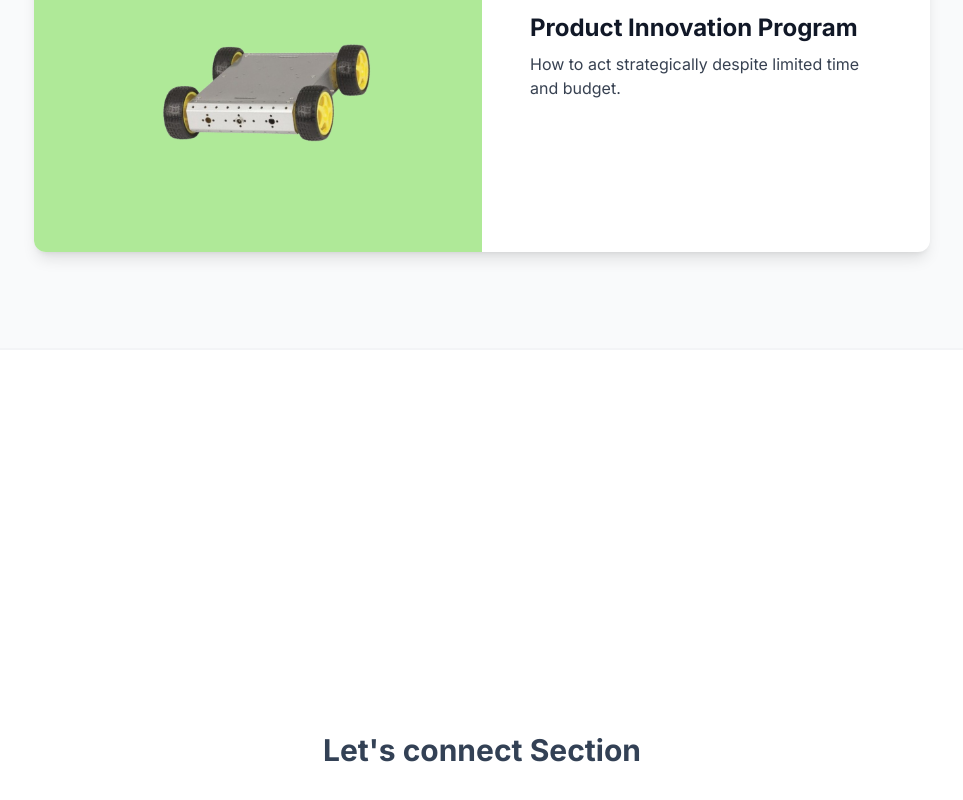
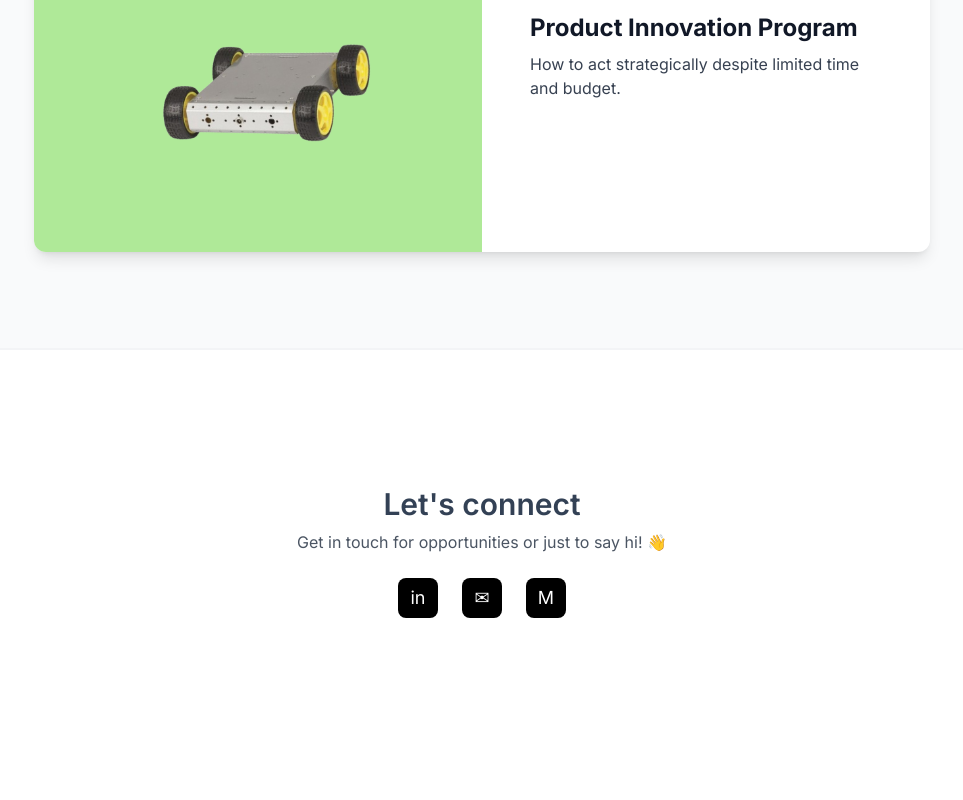
Before and after one commit to devkanchhal/devkanchhal.github.io, a React (Vite) app: page / in a window 1280 px wide. Shown: the part 1354-2154 px from the top of the page, without its empty margins (158-1121 px from the left). Built offline with nearby package versions, Linux system fonts and the light colour scheme.

Commit message:
added a basic let us connect section

```diff
--- a/src/App.jsx
+++ b/src/App.jsx
@@ -4,6 +4,7 @@ import styles from './style';
 import Navbar from './components/Navbar';
 import About from './components/About';
 import Group from './components/Group';
+import Connect from './components/Connect';
 
 const App = () => {
   return (
@@ -13,7 +14,7 @@ const App = () => {
       </div>
 
       <section id="home" className="w-full sm:w-[75vw] mx-auto">
-          <About />
+        <About />
       </section>
 
       <hr className="border-t-2 border-gray-100" />
@@ -24,8 +25,8 @@ const App = () => {
 
       <hr className="border-t-2 border-gray-100" />
 
-      <section id="connect" className="h-screen flex items-center justify-center">
-        <h2 className="text-3xl font-bold">Let's connect Section</h2>
+      <section id="connect" className="pt-24 pb-32 flex items-center justify-center">
+        <Connect />
       </section>
 
     </div>
--- /dev/null
+++ b/src/components/Connect.jsx
@@ -0,0 +1,26 @@
+import React from 'react'
+
+export default function Connect() {
+  return (
+    <div className="text-center py-10">
+      <h2 className="text-3xl font-semibold">Let's connect</h2>
+      <p className="text-gray-600 mt-2">
+        Get in touch for opportunities or just to say hi! <span role="img" aria-label="wave">👋</span>
+      </p>
+      <div className="flex justify-center space-x-6 mt-6">
+        <div className="w-10 h-10 bg-black text-white flex items-center justify-center rounded-lg">
+          {/* Replace with LinkedIn icon */}
+          <span className="text-lg">in</span>
+        </div>
+        <div className="w-10 h-10 bg-black text-white flex items-center justify-center rounded-lg">
+          {/* Replace with Email icon */}
+          <span className="text-lg">✉</span>
+        </div>
+        <div className="w-10 h-10 bg-black text-white flex items-center justify-center rounded-lg">
+          {/* Replace with Medium icon */}
+          <span className="text-lg">M</span>
+        </div>
+      </div>
+    </div>
+  )
+}
```
